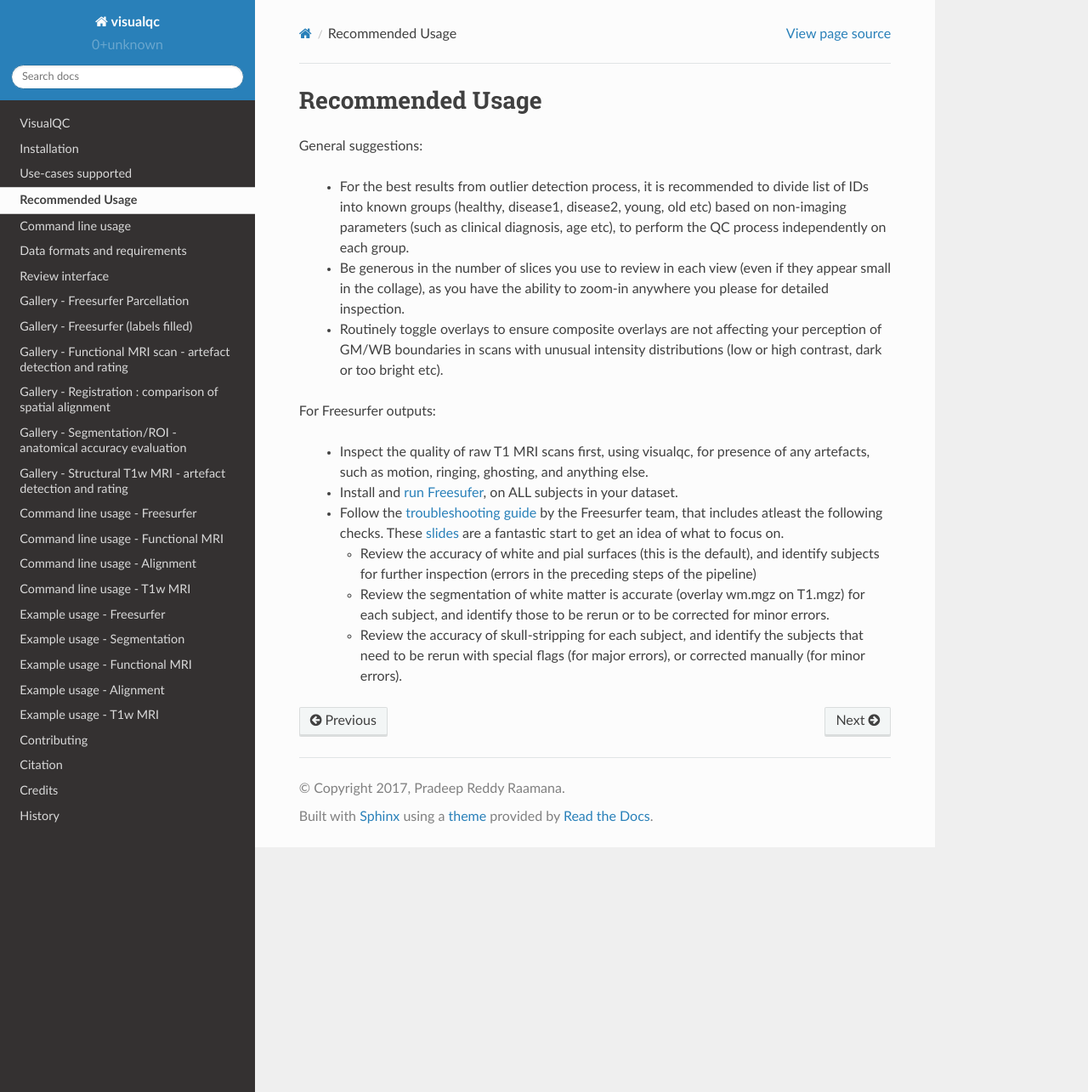
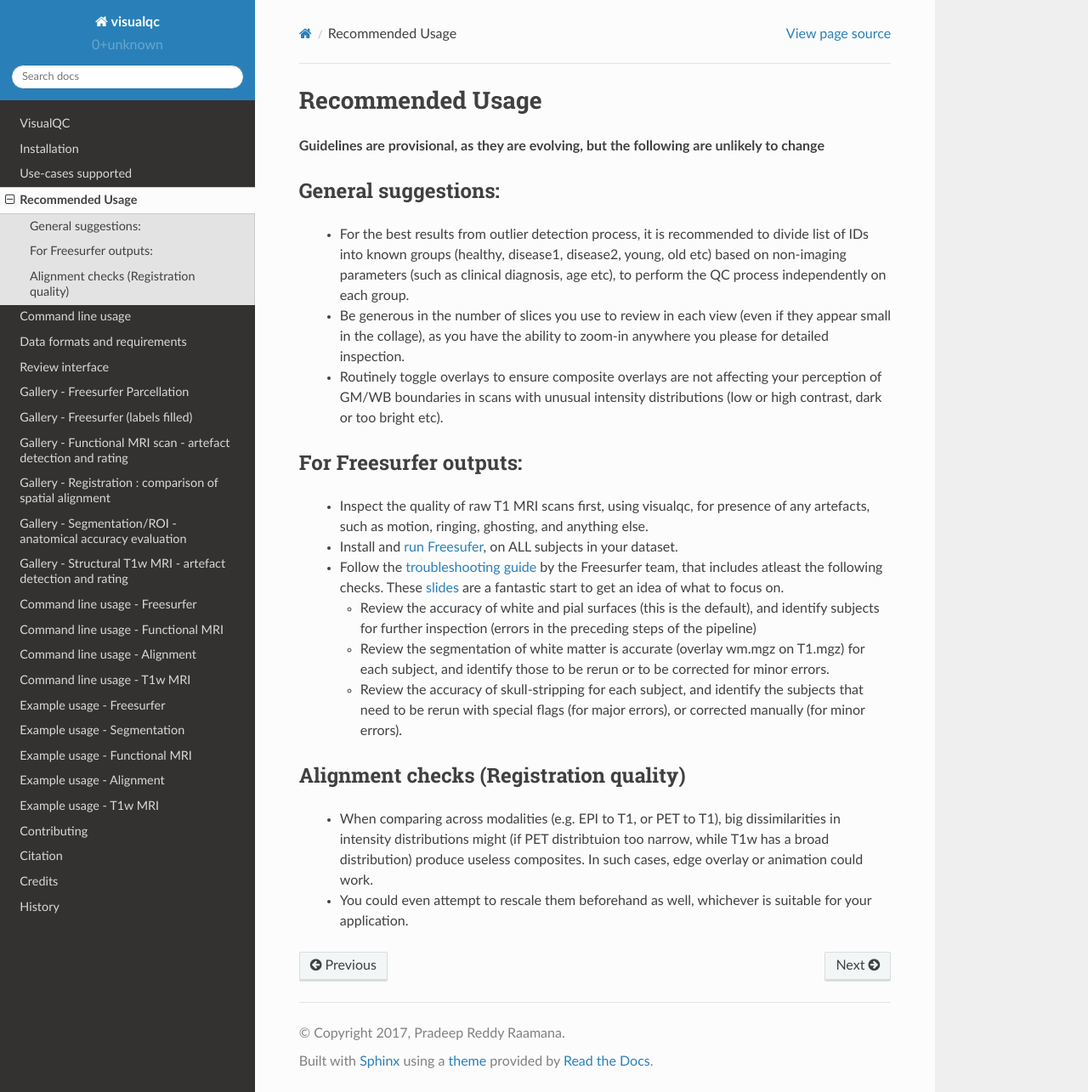
Before and after one commit to raamana/visualqc, a Sphinx documentation site: the page built from docs/recommended_usage.rst, in a window 1280 px wide and 1285 px high. Shown: the whole window at 85% size. Built offline with Sphinx 7.4.7 and the Read the Docs theme 2.0.0, drawn with Linux system fonts in a browser that asks for light colours.

Commit message:
noting edge overlay and animation help with cross-modal alignment checks

```diff
--- a/README.rst
+++ b/README.rst
@@ -35,7 +35,7 @@ VisualQC supports the following use cases:
  * Freesurfer cortical parcellations (accuracy of pial/white surfaces on T1w mri)
  * Structural T1w MRI scans (artefact rating)
  * Volumetric segmenation accuracy (on T1w MRI)
- * Registration quality (spatial alignment) within a single modality (multimodal support coming)
+ * Registration quality (spatial alignment) within a single modality or across multiple modalities
  * For your own important use case, feel free to `contact me <https://www.crossinvalidation.com>`_
  * Some others are being discussed - might be coming soon.
 
--- a/docs/readme.rst
+++ b/docs/readme.rst
@@ -35,7 +35,7 @@ VisualQC supports the following use cases:
  * Freesurfer cortical parcellations (accuracy of pial/white surfaces on T1w mri)
  * Structural T1w MRI scans (artefact rating)
  * Volumetric segmenation accuracy (on T1w MRI)
- * Registration quality (spatial alignment) within a single modality (multimodal support coming)
+ * Registration quality (spatial alignment) within a single modality or across different modalities
  * For your own important use case, feel free to `contact me <https://www.crossinvalidation.com>`_
  * Some others are being discussed - might be coming soon.
 
--- a/docs/recommended_usage.rst
+++ b/docs/recommended_usage.rst
@@ -1,13 +1,18 @@
 Recommended Usage
-------------------
+====================
+
+
+**Guidelines are provisional, as they are evolving, but the following are unlikely to change**
 
 General suggestions:
+---------------------
 
  - For the best results from outlier detection process, it is recommended to divide list of IDs into known groups (healthy, disease1, disease2, young, old etc) based on non-imaging parameters (such as clinical diagnosis, age etc), to perform the QC process independently on each group.
  - Be generous in the number of slices you use to review in each view (even if they appear small in the collage), as you have the ability to zoom-in anywhere you please for detailed inspection.
  - Routinely toggle overlays to ensure composite overlays are not affecting your perception of GM/WB boundaries in scans with unusual intensity distributions (low or high contrast, dark or too bright etc).
 
 For Freesurfer outputs:
+------------------------------------
 
  - Inspect the quality of raw T1 MRI scans first, using visualqc, for presence of any artefacts, such as motion, ringing, ghosting, and anything else.
  - Install and `run Freesufer <https://surfer.nmr.mgh.harvard.edu/fswiki/FreeSurferWiki>`_, on ALL subjects in your dataset.
@@ -16,3 +21,10 @@ For Freesurfer outputs:
    - Review the accuracy of white and pial surfaces (this is the default), and identify subjects for further inspection (errors in the preceding steps of the pipeline)
    - Review the segmentation of white matter is accurate (overlay wm.mgz on T1.mgz) for each subject, and identify those to be rerun or to be corrected for minor errors.
    - Review the accuracy of skull-stripping for each subject, and identify the subjects that need to be rerun with special flags (for major errors), or corrected manually (for minor errors).
+
+
+Alignment checks (Registration quality)
+----------------------------------------
+
+ - When comparing across modalities (e.g. EPI to T1, or PET to T1), big dissimilarities in intensity distributions might (if PET distribtuion too narrow, while T1w has a broad distribution) produce useless composites. In such cases, edge overlay or animation could work.
+ - You could even attempt to rescale them beforehand as well, whichever is suitable for your application.
```
